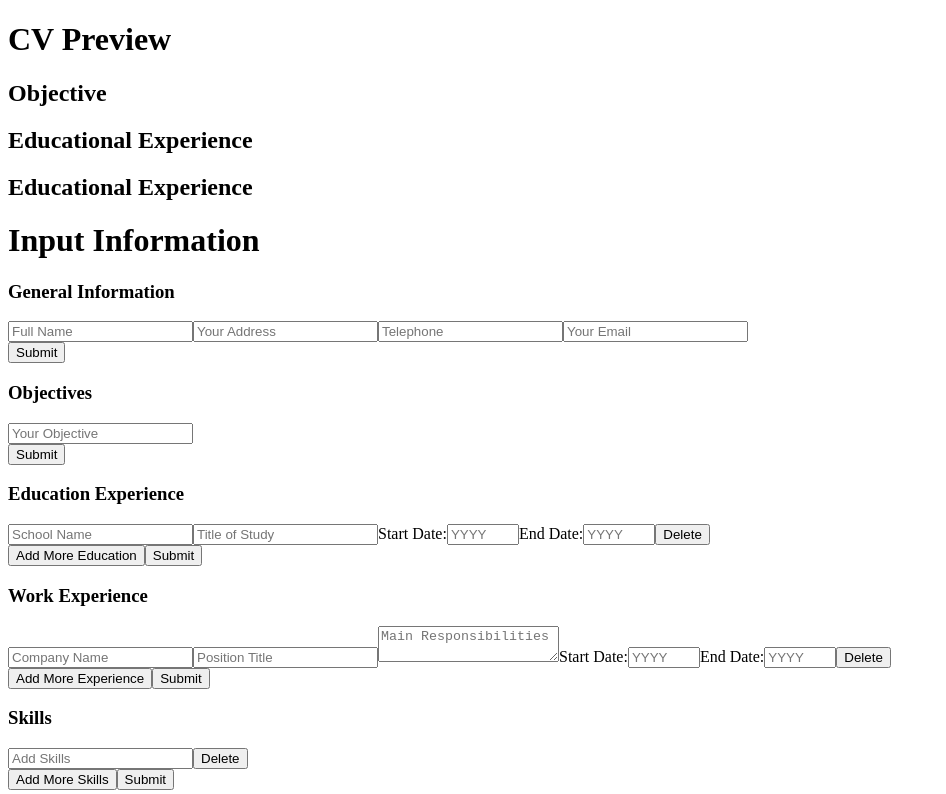
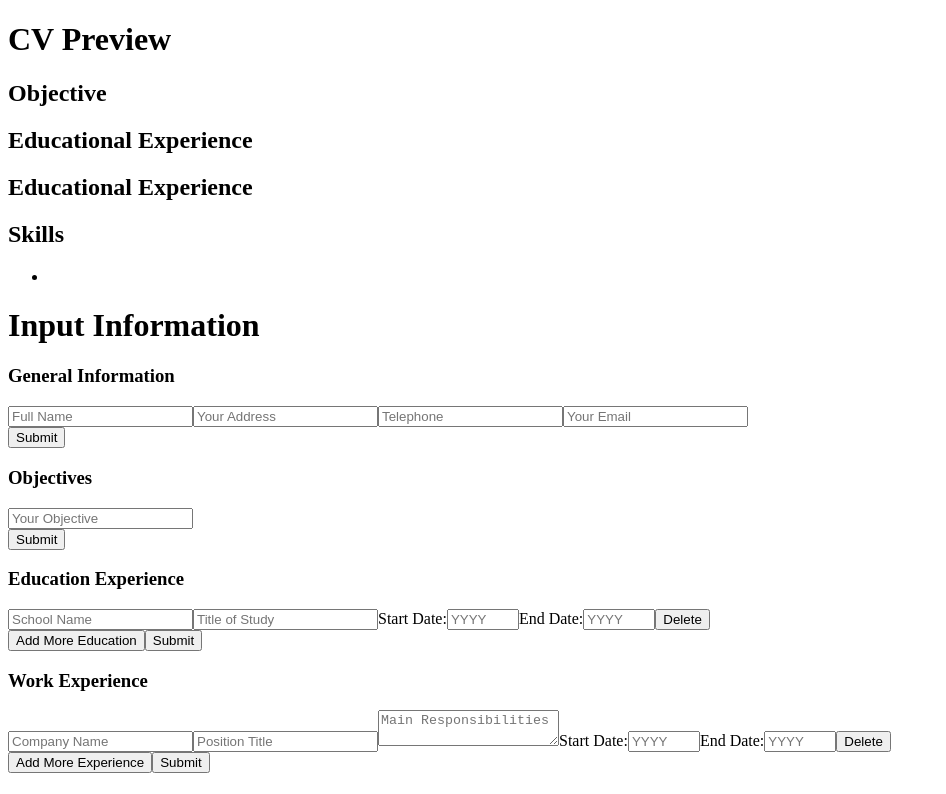
Before and after one commit to Ozioma45/React_CV_BUILDERS, a React (Vite) app: page / in a window 1280 px wide. Shown: the top 794 px of the page, without its empty margins (0-946 px from the left). Built offline with nearby package versions, Linux system fonts and the light colour scheme.

Commit message:
added the skills section to the cv preview

```diff
--- a/src/App.jsx
+++ b/src/App.jsx
@@ -57,6 +57,14 @@ const App = () => {
             </div>
           ))}
         </div>
+        <div className="cv-section">
+          <h2>Skills</h2>
+          {skillsData.map((skill) => (
+            <ul key={skill.id}>
+              <li>{skill.skills}</li>
+            </ul>
+          ))}
+        </div>
       </div>
 
       <div>
--- a/src/components/Skills.jsx
+++ b/src/components/Skills.jsx
@@ -1,8 +1,12 @@
-import { useState } from "react";
+import { useState, useEffect } from "react";
 
-function MainSkills() {
+function MainSkills({ setSkillsData }) {
   const [skills, setSkills] = useState([{ id: 1, skills: "" }]);
   const [isEditing, setIsEditing] = useState(true);
+
+  useEffect(() => {
+    setSkillsData(skills);
+  }, [skills, setSkillsData]);
 
   const handleInputChange = (id, field, value) => {
     setSkills(
```
